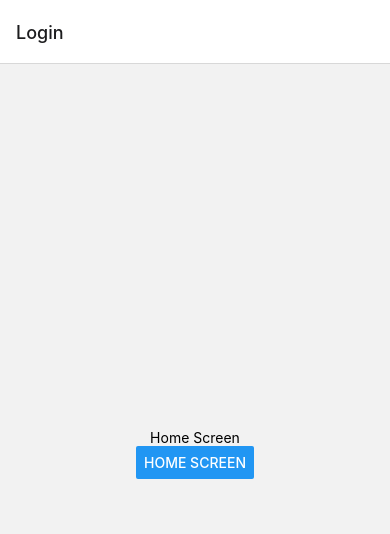
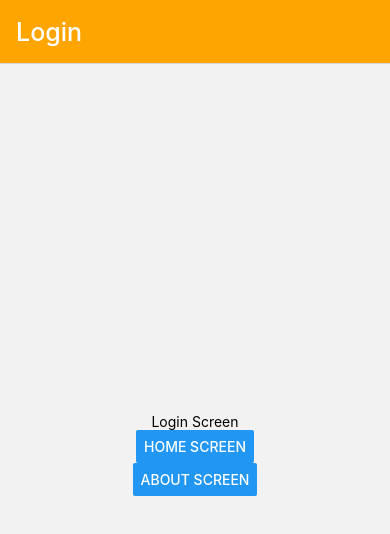
Before and after one commit to birbalkr/reactNative, a React Native app: screen / in a window 390 px wide. Shown: the top 534 px of the page. Built offline with nearby package versions, Linux system fonts and the light colour scheme.

Commit message:
stack navigation style

```diff
--- a/App.tsx
+++ b/App.tsx
@@ -3,18 +3,20 @@ import { View, Text, Button } from 'react-native';
 import { NavigationContainer } from '@react-navigation/native';
 import { createNativeStackNavigator } from '@react-navigation/native-stack';
 
-function HomeScreen() {
+function HomeScreen(props) {
     return (
         <View style={{ flex: 1, alignItems: 'center', justifyContent: 'center' }}>
             <Text>Home Screen</Text>
+            <Button title='About Screen' onPress={()=>props.navigation.navigate('About')}/>
         </View>
     );
 }
 const Login=(props)=> {
     return (
         <View style={{ flex: 1, alignItems: 'center', justifyContent: 'center' }}>
-            <Text>Home Screen</Text>
+            <Text>Login Screen</Text>
             <Button title='Home Screen' onPress={()=>props.navigation.navigate('Home')}/>
+            <Button title='About Screen' onPress={()=>props.navigation.navigate('About')}/>
         </View>
     );
 }
@@ -24,14 +26,39 @@ const Stack = createNativeStackNavigator();
 function App() {
     return (
         <NavigationContainer>
-            <Stack.Navigator>
-                <Stack.Screen name="Login" component={Login} />
+            <Stack.Navigator
+            screenOptions={{
+            headerStyle:{
+                backgroundColor:'orange'
+            },
+            headerTitleStyle:{
+                fontSize:25
+            },
+            headerTintColor:'white'}}>
+                <Stack.Screen name="Login" component={Login}  />
                 <Stack.Screen name="Home" component={HomeScreen} />
+                <Stack.Screen name="About" component={About}
+                options={{
+            headerStyle:{
+                backgroundColor:'white'
+            },
+            headerTitleStyle:{
+                fontSize:25
+            },
+            headerTintColor:'orange'}}/>
             </Stack.Navigator>
         </NavigationContainer>
     );
 }
 
+const About=(props)=> {
+    return (
+        <View style={{ flex: 1, alignItems: 'center', justifyContent: 'center' }}>
+            <Text>About Screen</Text>
+            <Button title='Home Screen' onPress={()=>props.navigation.navigate('Home')}/>
+        </View>
+    );
+}
 
 
 export default App;
```
